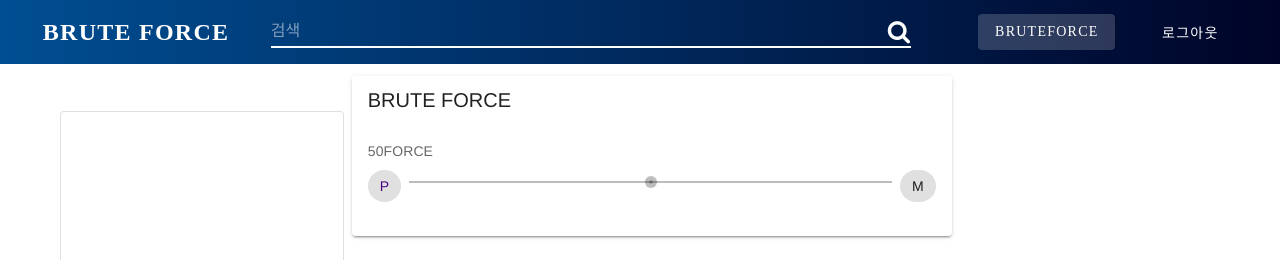
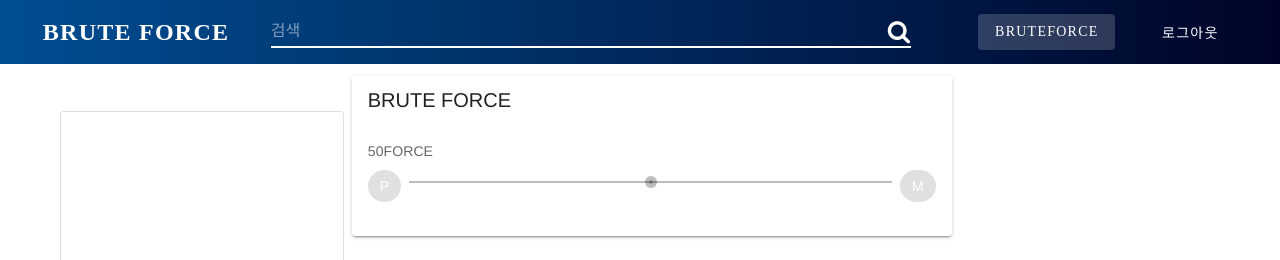
Before and after one commit to marco0332/BruteForce_ToyProject_Front, a Vue app: page /user/1 in a window 1280 px wide. Shown: the top 260 px of the page. Built offline with nearby package versions, Linux system fonts and the light colour scheme.

Commit message:
Ready to get Data

```diff
--- a/package.json
+++ b/package.json
@@ -21,6 +21,7 @@
     "vue": "^2.5.2",
     "vue-cli": "^2.9.6",
     "vue-router": "^3.0.1",
+    "vuetify": "^2.0.4",
     "webpack-cli": "^3.3.6"
   },
   "devDependencies": {
--- a/src/components/searchListTable.vue
+++ b/src/components/searchListTable.vue
@@ -1,5 +1,5 @@
 <template>
-    <v-app>
+    <v-app id="searchListPageApp">
         <v-list two-line id="questionVList">
 
             <v-list-item
@@ -39,14 +39,18 @@ export default {
   data () {
     return {
       curPageNum: 1,
-      dataPerPage: 5,
+      dataPerPage: 10,
       questionList: []
     }
   },
   created () {
-    this.getQuestionList()
+    // this.getQuestionList()
+    this.testQuestionList()
   },
   methods: {
+    testQuestionList () {
+        this.questionList = this.$axios.get('/api/findAllQuestions');
+    },
     /** Question List를 불러와서 data 변수에 저장하는 메소드 */
     getQuestionList () {
       this.questionList = [
@@ -458,8 +462,8 @@ export default {
 #questionVList {
   padding: 0;
 }
-.v-pagination__item--active .primary{
-    background-color: #1976d2!important;
-    border: 15px solid black;
+
+#searchListPageApp {
+    background-color: white;
 }
 </style>
--- a/src/views/userPage.vue
+++ b/src/views/userPage.vue
@@ -47,7 +47,7 @@
           <v-card-text>
             <v-layout justify-space-between mb-4>
               <v-flex text-left>
-                <span class="display-3 font-weight-light" v-text="userForce"></span>
+                <span class="font-weight-light" style="font-size:60sp" v-text="userForce"></span>
                 <span class="subheading font-weight-light mr-1">FORCE</span>
 <!--                <v-fade-transition>-->
 <!--                  <v-avatar v-if="isPlaying" :color="color" :style="{animationDuration: animationDuration}"-->
@@ -60,10 +60,10 @@
 
             <v-slider readonly v-model="userForce" track-color="grey" min="0" max="100">
               <template v-slot:prepend>
-                <v-chip class="ma-2" text-color="white" style="color: indigo">P</v-chip>
+                <v-chip class="ma-2">P</v-chip>
               </template>
               <template v-slot:append>
-                <v-chip  class="ma-2" text-color="white" color="indigo">M</v-chip>
+                <v-chip  class="ma-2">M</v-chip>
               </template>
             </v-slider>
           </v-card-text>
@@ -112,4 +112,8 @@ export default {
 #userPageApp {
   height: calc(100vh - 128px); /* nav_64px, footer_64px */
 }
+
+.theme--light.v-chip {
+    color: white;
+}
 </style>
```
